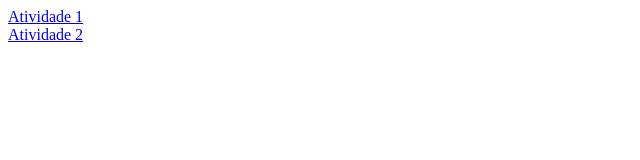
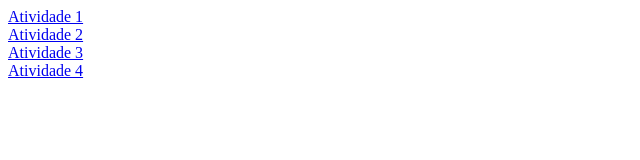
Before and after one commit to bn-erisson/Atividades-Erisson-LMS-2018.2, a plain HTML site: page index.html in a window 1280 px wide. Shown: the whole page, without its empty margins (0-640 px from the left). Drawn offline with Linux system fonts and the light colour scheme.

Commit message:
11/09/18

```diff
--- a/index.html
+++ b/index.html
@@ -10,6 +10,10 @@
     <a href="Atividade 1">Atividade 1</a>
     <br>
     <a href="Atividade 2">Atividade 2</a>
+    <br>
+    <a href="Atividade 3">Atividade 3</a>
+    <br>
+    <a href="Atividade 4">Atividade 4</a>
 
 </body>
 </html>
```
